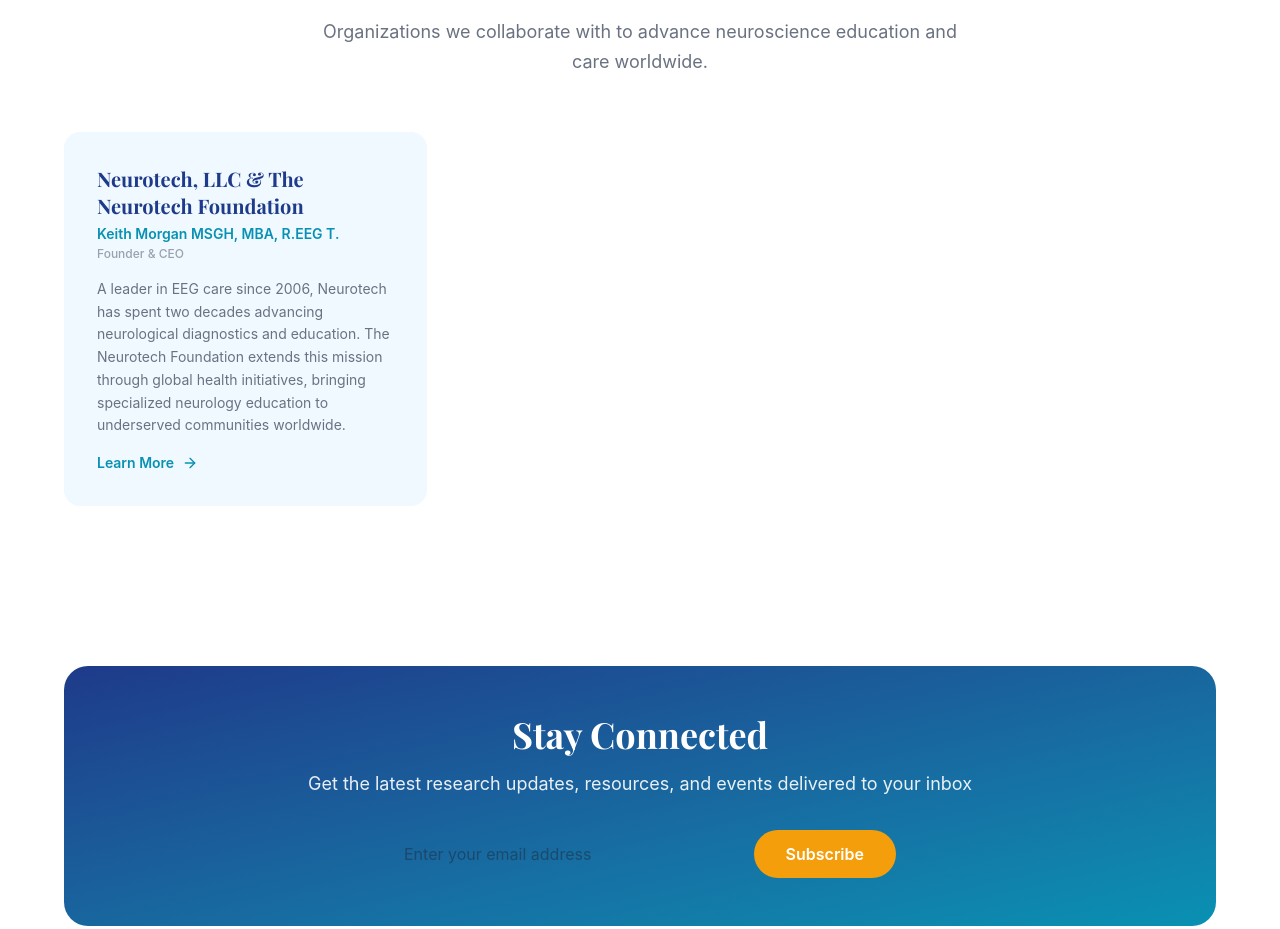
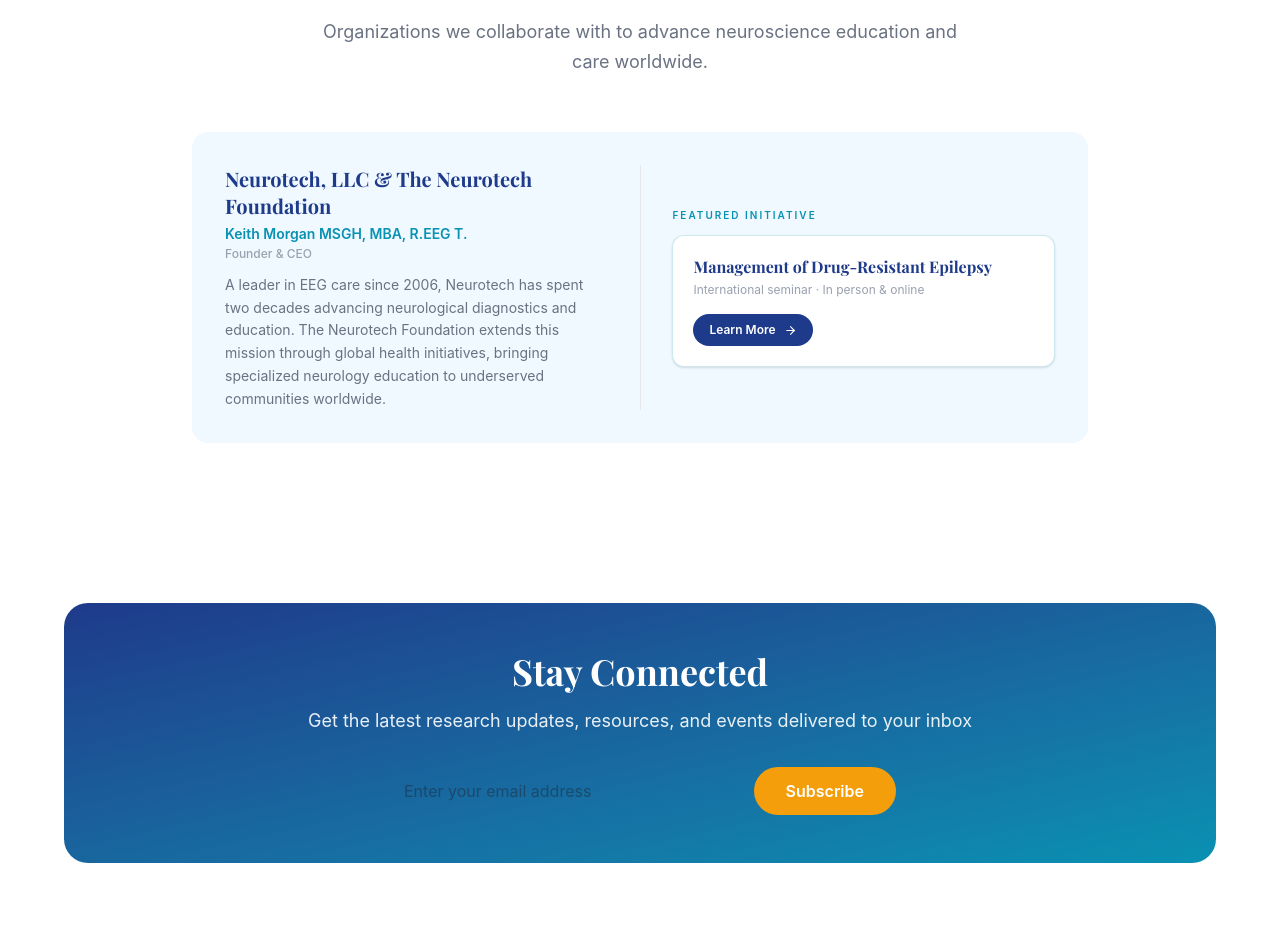
Before and after one commit to neurosciencesforall/neurosciencesforall-web, a React (Vite) app: page / in a window 1280 px wide. Shown: the part 3025-3954 px from the top of the page. Built offline with nearby package versions, Linux system fonts and the light colour scheme; no server answers.

Commit message:
updated partner info

```diff
--- a/src/pages/HomePage.jsx
+++ b/src/pages/HomePage.jsx
@@ -233,7 +233,12 @@
 						title: "Founder & CEO",
 						description:
 							"A leader in EEG care since 2006, Neurotech has spent two decades advancing neurological diagnostics and education. The Neurotech Foundation extends this mission through global health initiatives, bringing specialized neurology education to underserved communities worldwide.",
+						initiative: {
+							label: "Featured Initiative",
+							title: "Management of Drug-Resistant Epilepsy",
+							subtitle: "International seminar · In person & online",
 							link: "https://link.edgepilot.com/x/jXzguiiK4L5lB3SNZACR-v3V?u=https://welcome.uoc.gr/2026/03/12/management-of-drug-resistant-epilepsy/",
+						},
 					},
 				];
 				return (
@@ -248,37 +253,54 @@
 									education and care worldwide.
 								</p>
 							</div>
-							<div className="grid grid-cols-1 md:grid-cols-2 lg:grid-cols-3 gap-8 justify-items-center">
-								{partners.map(({ org, contact, title, description, link }) => (
+							<div className="flex flex-col gap-6 max-w-4xl mx-auto">
+								{partners.map(({ org, contact, title, description, initiative }) => (
 									<div
 										key={org}
-										className="bg-[#F0F9FF] rounded-2xl p-8 flex flex-col gap-4
-										           hover:-translate-y-1 hover:shadow-lg transition-all duration-300
-										           border border-transparent hover:border-teal/20 max-w-sm w-full"
+										className="bg-[#F0F9FF] rounded-2xl p-8 flex flex-col md:flex-row gap-8
+										           hover:shadow-lg transition-all duration-300
+										           border border-transparent hover:border-teal/20"
 									>
+										{/* Left — org info */}
+										<div className="flex flex-col gap-3 md:w-1/2">
 											<div>
 												<h3 className="font-heading text-navy text-xl font-bold mb-1 leading-snug">
 													{org}
 												</h3>
-											<p className="text-teal text-sm font-semibold">
-												{contact}
-											</p>
-											<p className="text-gray-400 text-xs font-medium mt-0.5">
-												{title}
+												<p className="text-teal text-sm font-semibold">{contact}</p>
+												<p className="text-gray-400 text-xs font-medium mt-0.5">{title}</p>
+											</div>
+											<p className="text-gray-500 leading-relaxed text-sm">
+												{description}
 											</p>
 										</div>
-										<p className="text-gray-500 leading-relaxed text-sm flex-1">
-											{description}
+
+										{/* Divider */}
+										<div className="hidden md:block w-px bg-gray-200 self-stretch" />
+
+										{/* Right — featured initiative */}
+										<div className="md:w-1/2 flex flex-col justify-center">
+											<p className="text-[10px] font-semibold tracking-[0.2em] uppercase
+											              text-teal mb-3">
+												{initiative.label}
 											</p>
+											<div className="bg-white rounded-xl p-5 border border-teal/20 shadow-sm">
+												<h4 className="font-heading text-navy text-base font-bold leading-snug mb-1">
+													{initiative.title}
+												</h4>
+												<p className="text-gray-400 text-xs mb-4">{initiative.subtitle}</p>
 												<a
-											href={link}
+													href={initiative.link}
 													target="_blank"
 													rel="noopener noreferrer"
-											className="inline-flex items-center gap-2 text-teal font-semibold
-											           no-underline hover:gap-3 transition-all duration-200 text-sm"
+													className="inline-flex items-center gap-2 bg-navy text-white
+													           text-xs font-semibold px-4 py-2 rounded-full no-underline
+													           hover:bg-teal transition-colors duration-200"
 												>
-											Learn More <ArrowRight size={16} />
+													Learn More <ArrowRight size={13} />
 												</a>
+											</div>
+										</div>
 									</div>
 								))}
 							</div>
```
Lines whose indentation alone changed are shown as unchanged.
